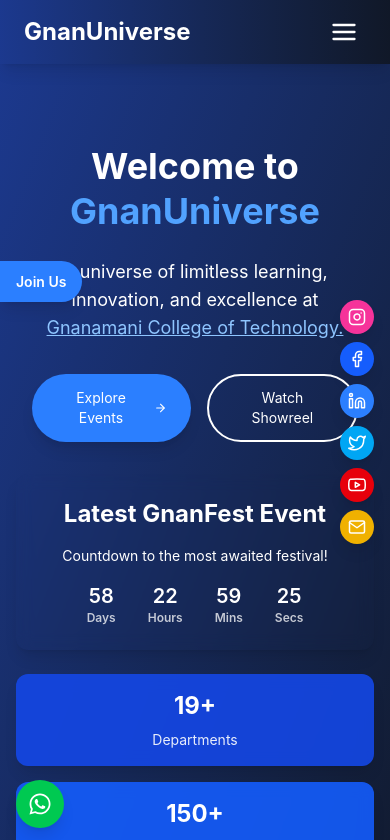
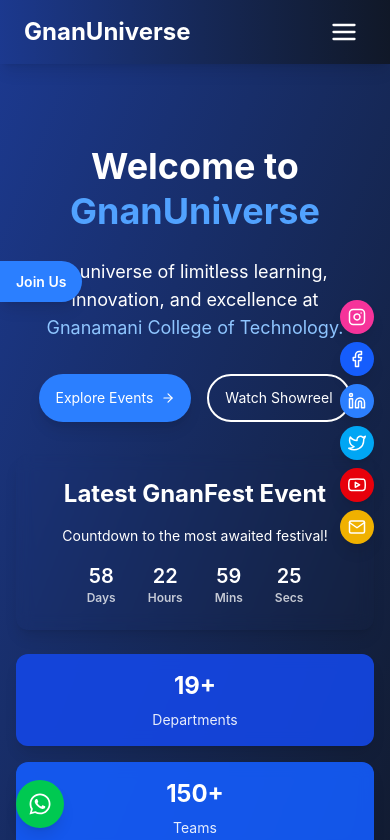
Before and after one commit to MarsalShyam/gnan-universe, a React (Vite) app: page / in a window 390 px wide. Shown: the top 840 px of the page. Built offline with nearby package versions, Linux system fonts and the light colour scheme.

Commit message:
fixed the hero section button

```diff
--- a/src/components/HeroSection.jsx
+++ b/src/components/HeroSection.jsx
@@ -199,7 +199,7 @@
             animate={{ opacity: 1 }}
             transition={{ delay: 0.4 }}
           >
-            A universe of limitless learning, innovation, and excellence at <span className='text-blue-300 underline'>Gnanamani College of Technology.</span>
+            A universe of limitless learning, innovation, and excellence at <span className='text-blue-300'>Gnanamani College of Technology.</span>
           </motion.p>
           <motion.div
             className="flex flex-row justify-center gap-4 px-4"
@@ -207,10 +207,10 @@
             animate={{ opacity: 1 }}
             transition={{ delay: 0.6 }}
           >
-            <button className="bg-blue-500 px-6 py-3 rounded-full hover:bg-blue-600 transition shadow-lg flex items-center gap-2 justify-center text-sm sm:text-base">
+            <button className="bg-blue-500 px-4 md:px-6 py-3 rounded-full hover:bg-blue-600 transition shadow-lg flex items-center gap-2 justify-center text-sm sm:text-base">
               Explore Events <FiArrowRight />
             </button>
-            <button className="border-2 border-white px-6 py-3 rounded-full hover:bg-white hover:text-gray-900 transition text-sm sm:text-base">
+            <button className="border-2 border-white px-4 md:px-6 py-3 rounded-full hover:bg-white hover:text-gray-900 transition text-sm sm:text-base">
               Watch Showreel
             </button>
           </motion.div>
```
